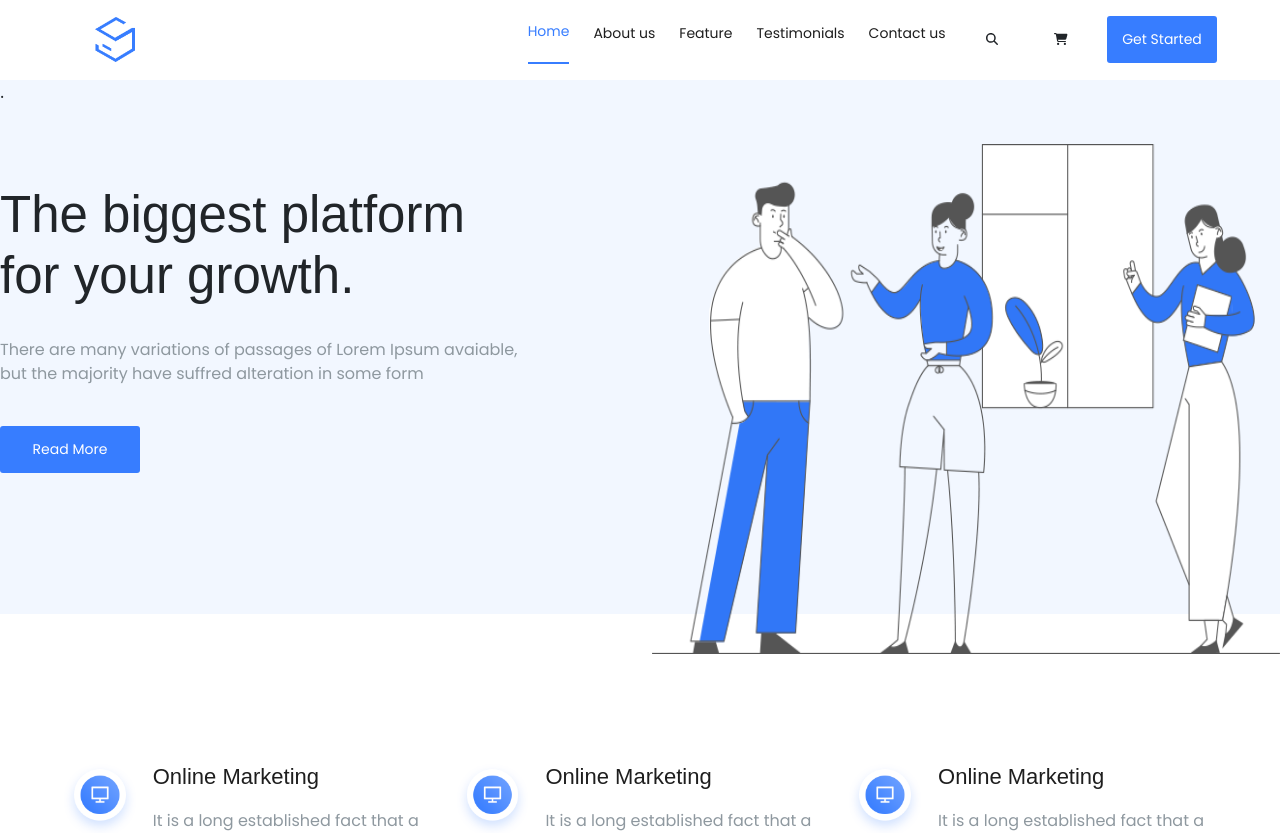
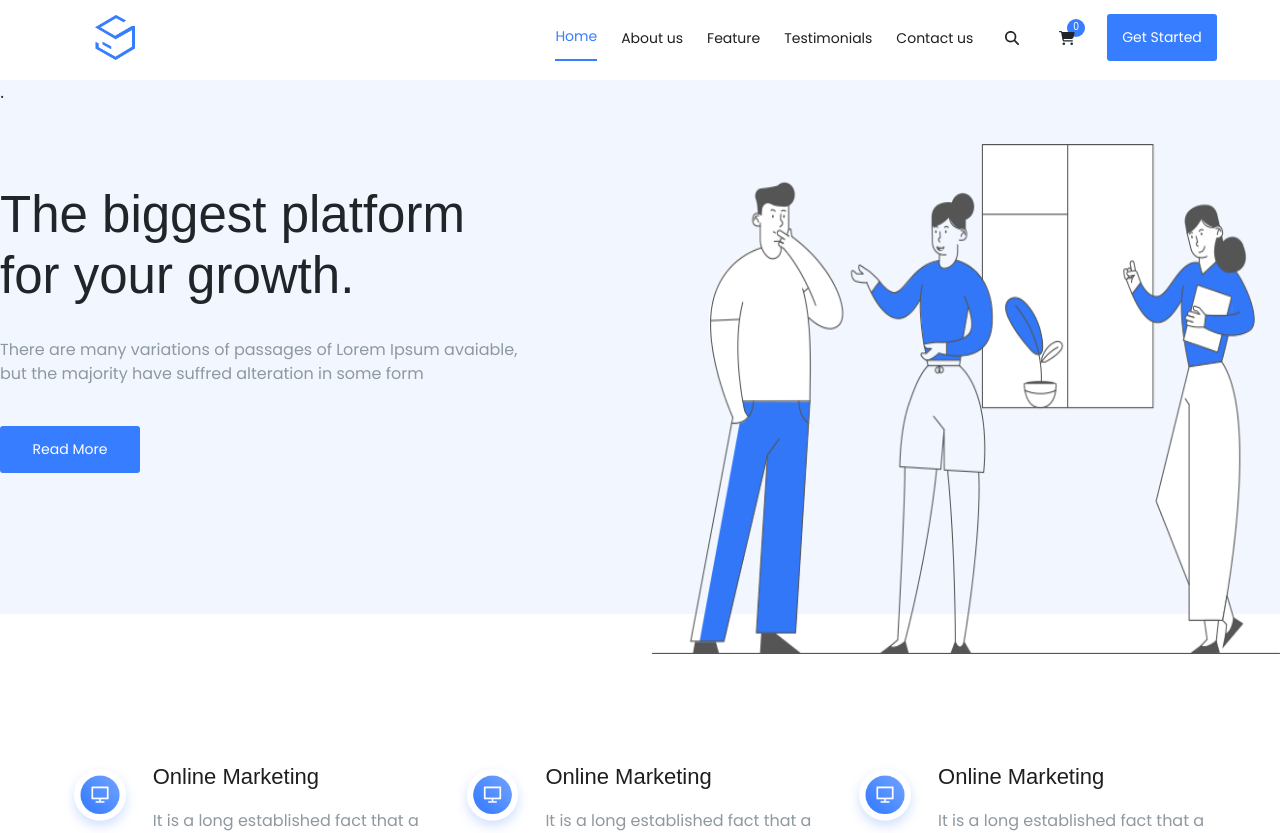
Before and after one commit to Bilobra/proj-html-vuejs, a Vue app: page / in a window 1280 px wide. Shown: the top 833 px of the page. Built offline with nearby package versions, Linux system fonts and the light colour scheme; a small style sheet from the web is missing.

Commit message:
Fix Details

```diff
--- a/src/components/FooterElementLink.vue
+++ b/src/components/FooterElementLink.vue
@@ -3,7 +3,11 @@
         <div class="row row-cols-1 justify-content-between">
             <ul class="col-3 p-0" v-for="(link,i) in footerLink" :key="i">
                 <h4 class="little_title">{{link.title}}</h4>
-                <li v-for="(link,i) in footerLink" :key="i" class="description m-0 py-4">{{link.link[i]}}</li>
+                <li v-for="(link,i) in footerLink" :key="i" class="description m-0 py-4">
+                 <a href="#">
+                    {{link.link[i]}}
+                 </a>
+                </li>
 
             </ul>
 
--- a/src/components/HeaderComponent.vue
+++ b/src/components/HeaderComponent.vue
@@ -6,15 +6,20 @@
                     <img src="../assets/img/logo-2.png" alt="logo" class="img_logo">
                 </li>
 
-                <ProductLinkHeader v-for="(link,i) in LinkArray" :key="i" :link="link.text" :class="link.current? 'border_active' : ''">
+                <ProductLinkHeader v-for="(link,i) in LinkArray" :key="i" :link="link.text"
+                    :class="link.current? 'border_active' : ''">
 
                 </ProductLinkHeader>
 
-                <li class="p-3 icons_header">
+                <li class="p-2 icons_header">
                     <font-awesome-icon icon="fa-solid fa-magnifying-glass" />
+
                 </li>
-                <li class="p-3 icons_header">
+                <li class="p-2 icons_header">
                     <font-awesome-icon icon="fa-solid fa-cart-shopping" />
+                    <div class="circle_icon">
+                        <p class="number_centre">0</p>
+                    </div>
                 </li>
                 <li>
                     <input type="button" value="Get Started" class="button_default">
@@ -65,12 +70,33 @@ header {
     }
 
     .icons_header {
-        font-size: 12px;
+        font-size: 14px;
+        position: relative;
+
+        .circle_icon {
+            background-color: #377DFF;
+            color: white;
+            border-radius: 50%;
+            // padding: 2px;
+            width: 18px;
+            height: 18px;
+            aspect-ratio: 1/1;
+            vertical-align: middle;
+            text-align: center;
+            position: absolute;
+            top: 0px;
+            right: -2px;
+            z-index: -1;
+            font-size: 10px;
+
+
+        }
     }
 
-    .border_active, .link_list:hover {
+    .border_active,
+    .link_list:hover {
         border-bottom: 2px solid $active-icon-color;
-        color : $active-icon-color;
+        color: $active-icon-color;
     }
 }
 </style>
--- a/src/components/PostsCard.vue
+++ b/src/components/PostsCard.vue
@@ -8,6 +8,9 @@
                     it is a long established fact that a reader will be distracted by readable.
                 </p>
 
+            </div>
+            <div class="badge_date description m-0">
+                November 28,2019
             </div>
         </div>
 
@@ -36,5 +39,18 @@ export default {
         line-height: 30px;
         margin:0;
     }
+    .card{
+        position: relative;
+    }
+    .badge_date{
+        padding: 3px 8px;
+        line-height: 20px;
+        position: absolute;
+        background-color: white;
+        border-radius: 3px;
+        top: 15px;
+        left:15px;
+        font-size: 12px;
+    }
 }
 </style>
--- a/src/components/PostsSection.vue
+++ b/src/components/PostsSection.vue
@@ -26,13 +26,13 @@ export default {
         return {
             CardImage: [
                 {
+                    image: require('../assets/img/19.jpg'),
+                },
+                {
                     image: require('../assets/img/18.jpg'),
                 },
                 {
-                    image: require('../assets/img/19.jpg'),
-                },
-                {
-                    image: require('../assets/img/20.jpg'),
+                    image: require('../assets/img/17.jpg'),
                 },
             ]
         }
--- a/src/components/ProductLinkHeader.vue
+++ b/src/components/ProductLinkHeader.vue
@@ -19,7 +19,7 @@ export default {
     @import '../style/VarColor.scss';
 .link_list {
     align-self: flex-end;
-    padding-bottom: 20px ;
+    padding-bottom: 12px ;
     // line-height: 45px;
     font-size: 14px;
     color:$main-text-color;
--- a/src/components/TestimonialSection.vue
+++ b/src/components/TestimonialSection.vue
@@ -12,7 +12,7 @@
             </div>
         </div>
         <div class="card_container">
-            <div class="row row-cols-1 gap-3 d-flex justify-content-center">
+            <div class="row row-cols-1 gap-3 d-flex justify-content-center row_cards">
                 <div class=" col_card col-6">
                     <figure class="img_testimonial">
                         <img src="../assets/img/26.jpeg" alt="">
@@ -27,6 +27,37 @@
                     </p>
 
                 </div>
+
+                <div class=" col_card col_card_rg col-6">
+                    <figure class="img_testimonial">
+                        <img src="../assets/img/26.jpeg" alt="">
+                    </figure>
+                    <div>
+                        <span class="title">Juli Aaan</span>
+                        <span class="description">- COO Softbox</span>
+                    </div>
+                    <p class="description">
+                        At vero eos et accusamus et iusto odio dignissimos dicusimus qui blanditiis prasentium vero eos
+                        et consectetur accus adip adip.
+                    </p>
+
+                </div>
+
+                <div class=" col_card col_card_lf col-6">
+                    <figure class="img_testimonial">
+                        <img src="../assets/img/26.jpeg" alt="">
+                    </figure>
+                    <div>
+                        <span class="title">Juli Aaan</span>
+                        <span class="description">- COO Softbox</span>
+                    </div>
+                    <p class="description">
+                        At vero eos et accusamus et iusto odio dignissimos dicusimus qui blanditiis prasentium vero eos
+                        et consectetur accus adip adip.
+                    </p>
+
+                </div>
+
                 <div class=" col_card col-6">
                     <figure class="img_testimonial">
                         <img src="../assets/img/27.jpeg" alt="">
@@ -80,6 +111,31 @@ export default {
     background-repeat: no-repeat;
 }
 
+.row_cards {
+    position: relative;
+    z-index: 99;
+
+    .col_card_rg {
+        position: absolute;
+        top: 15px;
+        left: 100px;
+        z-index: -1;
+        max-width: 465px !important;
+        box-shadow: -1px 6px 20px rgb(0 0 0 / 25%) !important;
+
+    }
+
+    .col_card_lf {
+        position: absolute;
+        top: 15px;
+        right: 100px;
+        z-index: -1;
+        max-width: 465px !important;
+        box-shadow: -1px 6px 20px rgb(0 0 0 / 25%) !important;
+    }
+
+}
+
 
 
 .card_container {
@@ -100,7 +156,6 @@ export default {
         box-shadow: 0px 4px 20px #0000001f;
         margin-bottom: 50px;
         background-color: #FFFFFF;
-
 
 
         img {
```
